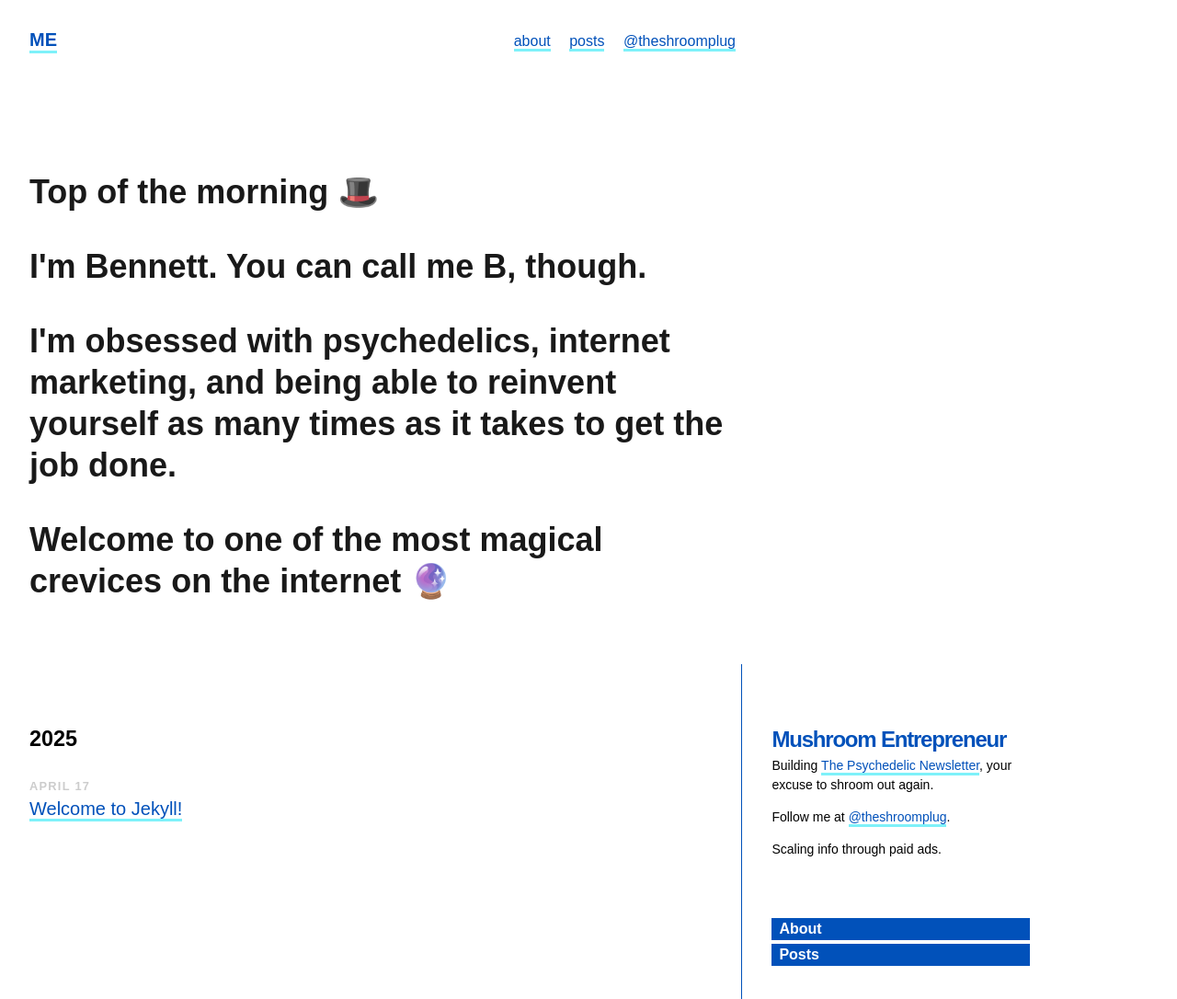
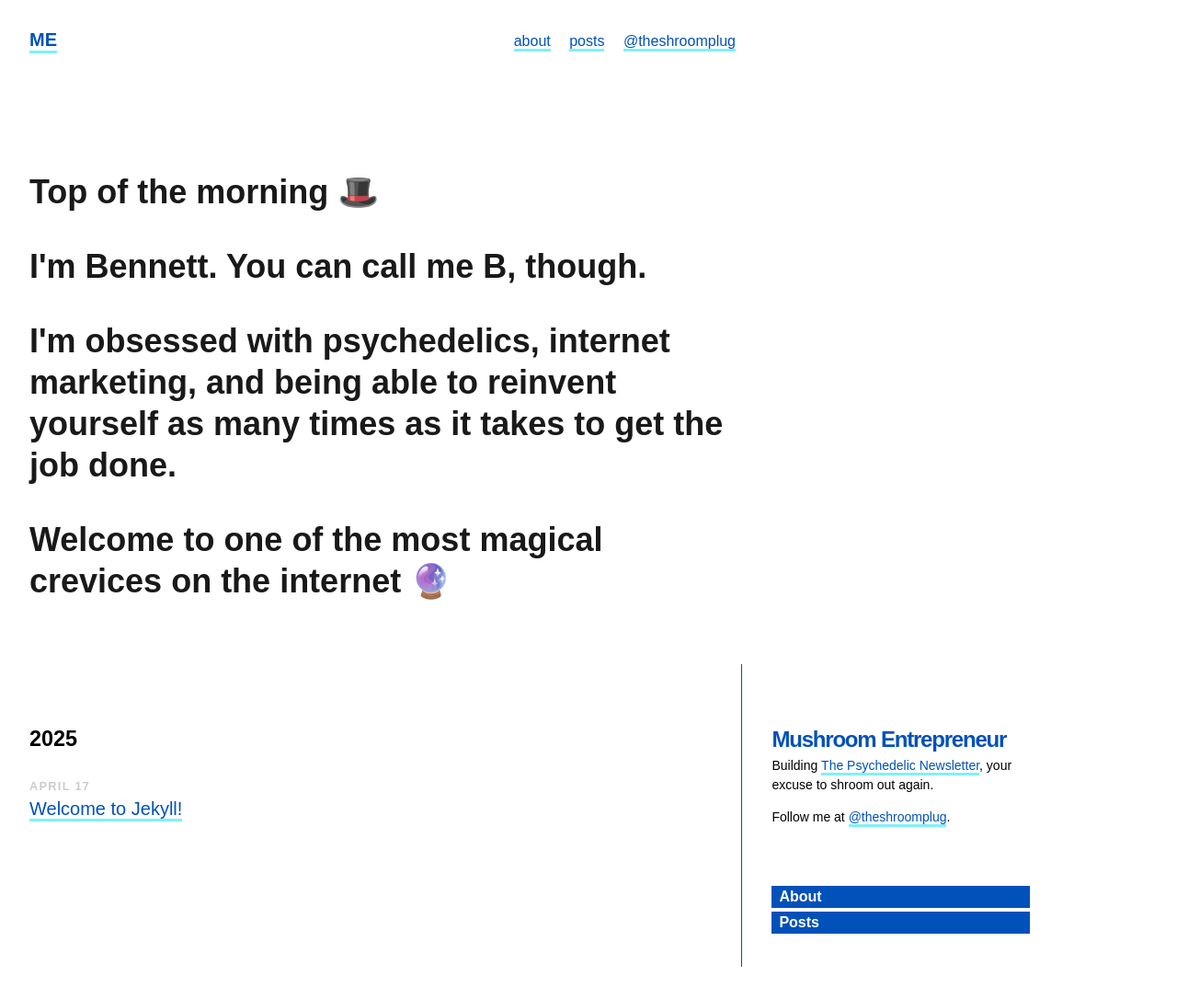
Before and after one commit to bennettchidoro/bennettchidoro.github.io, a Jekyll site: the page built from index.markdown, in a window 1280 px wide. Shown: the whole page at 92% size. Built offline with Jekyll 4.4.1, drawn with Linux system fonts in a browser that asks for light colours; nearby versions of some CDN libraries.

Commit message:
everything

```diff
--- a/_layouts/default.html
+++ b/_layouts/default.html
@@ -50,7 +50,6 @@
       <div class="f6">
         <p class="mt0">Building <a href="http://thepsychedelicnewsletter.com/">The Psychedelic Newsletter</a>, your excuse to shroom out again.</p>
         <p>Follow me at <a href="https://x.com/theshroomplug">@theshroomplug</a>.</p>
-        <p>Scaling info through paid ads.</p>
       </div>
 
       <nav class="b mt5">
```
